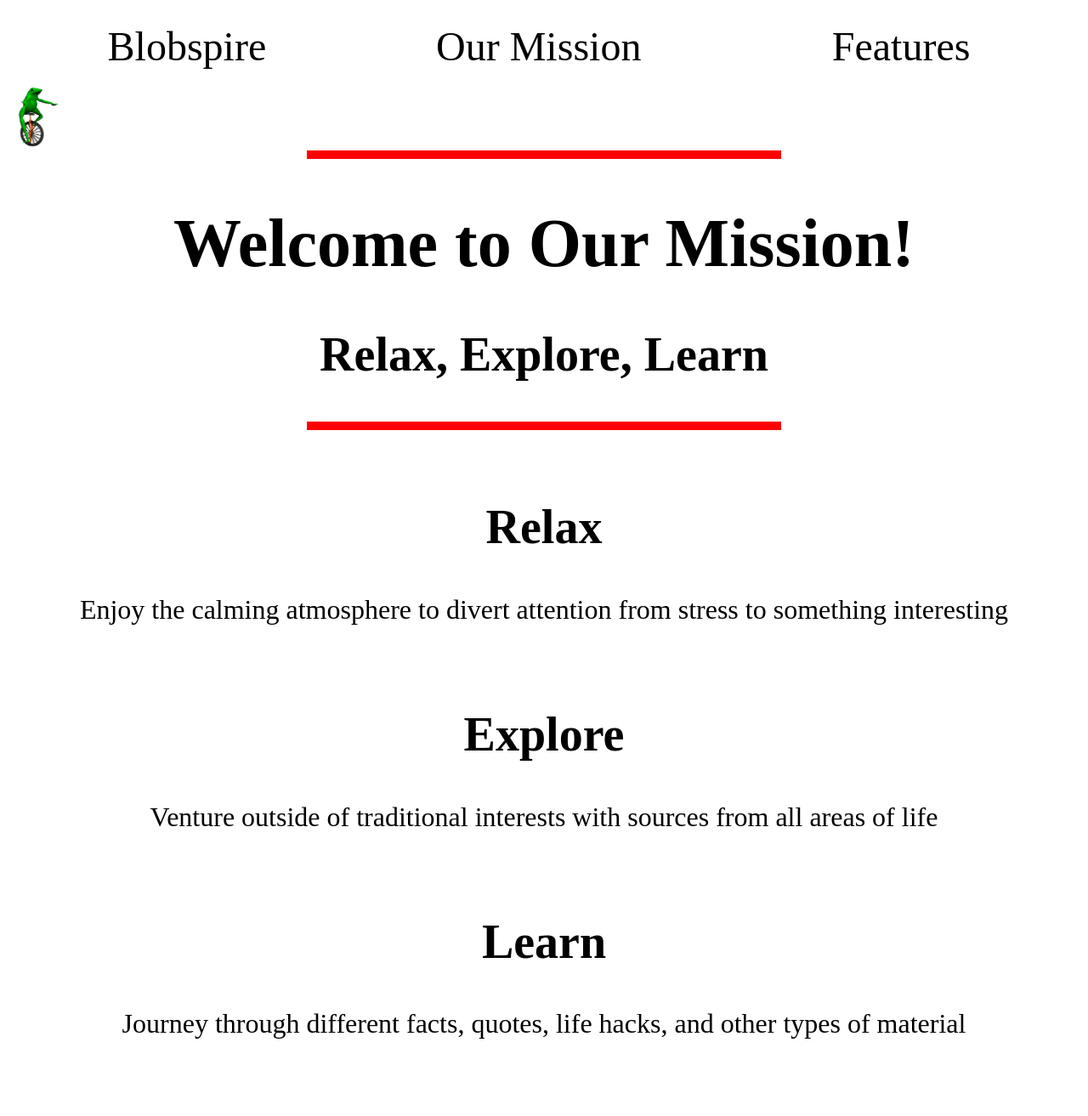
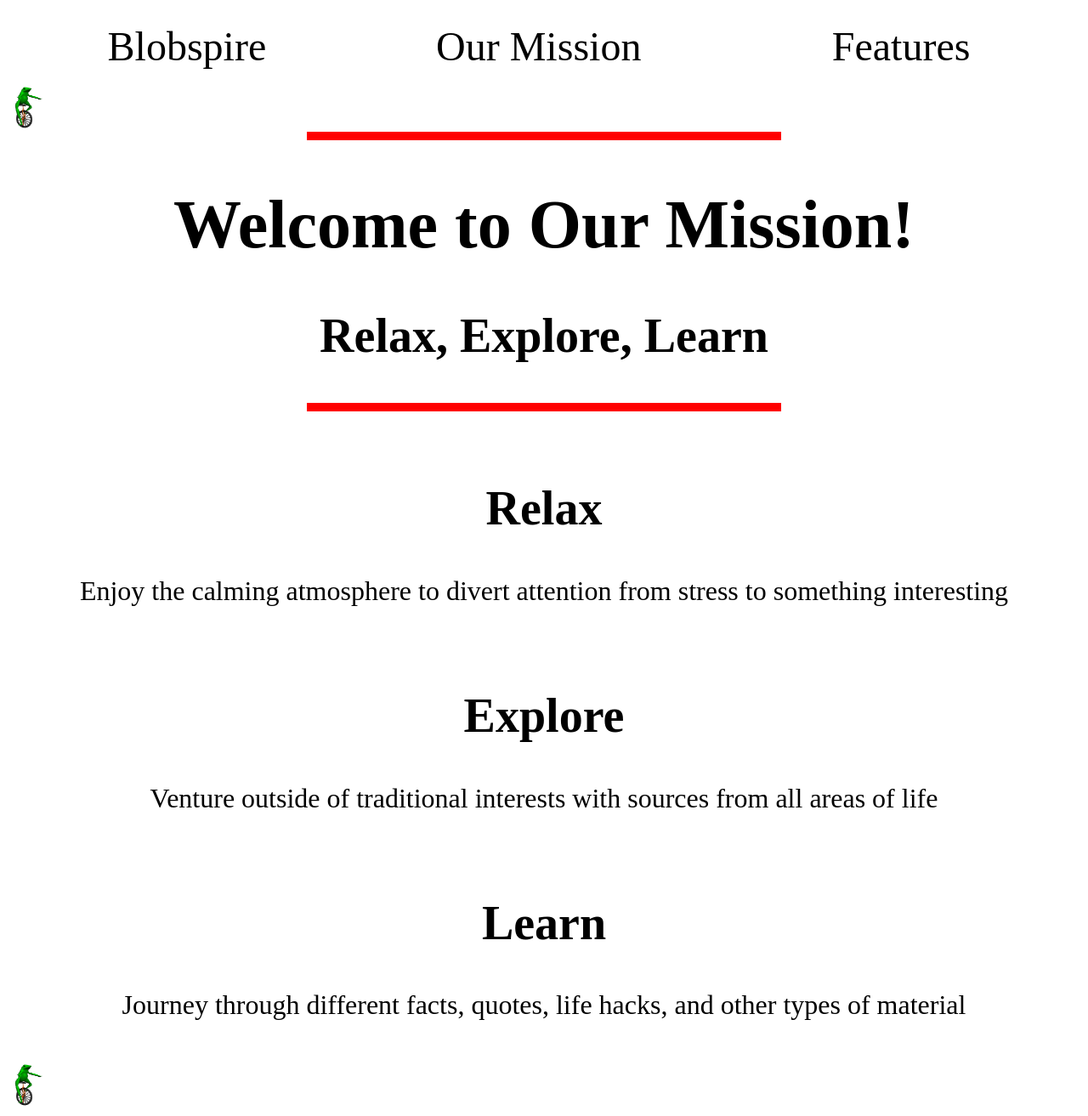
Before and after one commit to blobspire/blobspire.github.io, a Jekyll site: the page ourmission/index.html, which Jekyll copies as it is, in a window 1280 px wide. Shown: the whole page at 85% size. Built offline with Jekyll 4.4.1, drawn with Linux system fonts in a browser that asks for light colours; before the commit the page ends 1281 px from its top, so only the background shows below that.

Commit message:
try to fix dat boi

```diff
--- a/ourmission/index.html
+++ b/ourmission/index.html
@@ -124,7 +124,7 @@ li a.active {
   <li style="float:right;width:33%;"><a id="colorType" href="https://blobspire.github.io/features">Features</a></li>
 </ul>
 
-	<img src="datboi.gif" alt="Dat Boi returns" style="border:none;width:4.5em;height:4.5em;">
+	<img src="datboi.gif" alt="Dat Boi returns" style="border:none;width:50px;height:50px;">
 
 <br>
 
@@ -150,7 +150,7 @@ li a.active {
 <p> Journey through different facts, quotes, life hacks, and other types of material</p>
 <br>
 
-
+<img src="datboi.gif" alt="Dat Boi returns" style="border:none;width:50px;height:50px;">
 
 
 </body>
```
